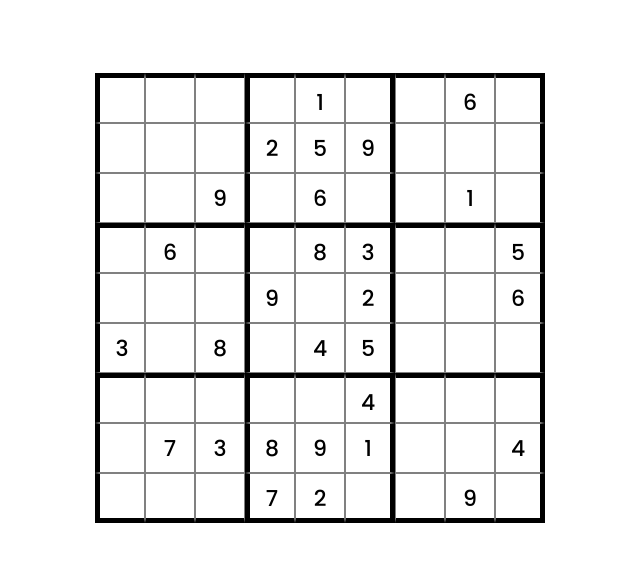
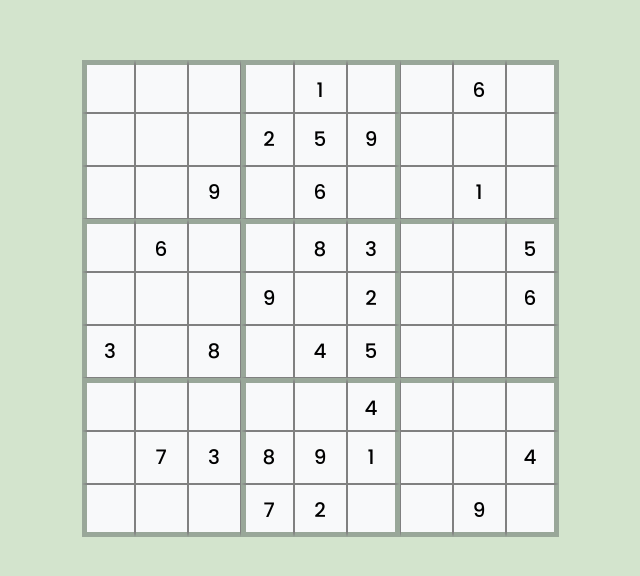
Before and after one commit to khuongduy354/sudoku-fe, a React (Create React App) app: page /single-player in a window 1280 px wide. Shown: the part 102-678 px from the top of the page, without its empty margins (320-960 px from the left). Built offline with nearby package versions, Linux system fonts and the light colour scheme.

Commit message:
basic stuffs in sudoku component
can add, erase, colors for right wrong

```diff
--- a/src/components/HomeScreen.tsx
+++ b/src/components/HomeScreen.tsx
@@ -10,6 +10,7 @@ export const HomeScreen = () => {
         backgroundColor: "",
       }}
     >
+      <h1>New Year Sudoku</h1>
       <button className="home__btn" type="button">
         <a href={window.location.href + "single-player"}>Single Player</a>
       </button>
--- a/src/components/SinglePlayer.tsx
+++ b/src/components/SinglePlayer.tsx
@@ -1,6 +1,7 @@
 import { SudokuBoardComponent } from "./SudokuGame/SudokuBoardComponent";
 import { sudokuBoardBuilder } from "../Sudoku";
 export const SinglePlayer = () => {
+  const backgroundColor = "#D3E4CD";
   const newBoard = sudokuBoardBuilder();
   newBoard.generateRandomBoard();
   return (
@@ -10,7 +11,7 @@ export const SinglePlayer = () => {
         display: "flex",
         justifyContent: "center",
         alignItems: "center",
-        backgroundColor: "",
+        backgroundColor: backgroundColor,
       }}
     >
       <SudokuBoardComponent board={newBoard} />
--- /dev/null
+++ b/src/components/SudokuGame/BoardContext/BoardContext.ts
@@ -0,0 +1,21 @@
+import React from "react";
+import { SudokuBoard } from "../../../Sudoku/SudokuBoard/SudokuBoard";
+import { sudokuBoardBuilder } from "../../../Sudoku";
+import { Dispatch, SetStateAction /* and others */ } from "react";
+
+type BoardContextType = {
+  boardArray: number[][];
+  setBoardArray: Dispatch<SetStateAction<number[][]>>;
+  board: SudokuBoard;
+};
+
+const BoardContextDefault: BoardContextType = {
+  boardArray: [],
+  setBoardArray: () => {},
+  board: sudokuBoardBuilder(),
+};
+
+const BoardContext = React.createContext(BoardContextDefault);
+export const BoardProvider = BoardContext.Provider;
+export const BoardConsumer = BoardContext.Consumer;
+export default BoardContext;
--- a/src/components/SudokuGame/SudokuBoardComponent.tsx
+++ b/src/components/SudokuGame/SudokuBoardComponent.tsx
@@ -1,20 +1,29 @@
-import React, { useState } from "react";
+import React, { useEffect, useState } from "react";
 import { SudokuBoard } from "../../Sudoku/SudokuBoard/SudokuBoard";
 import { SudokuCell } from "./SudokuCell";
+import { BoardProvider } from "./BoardContext/BoardContext";
 type SudokuBoardProps = {
   board: SudokuBoard;
 };
 
 export const SudokuBoardComponent = ({ board }: SudokuBoardProps) => {
-  const [arrayGameState, setArrayGameState] = useState(
+  const [gameBoardArray, setGameBoardArray] = useState(
     board.getArrayGameState()
   );
+
   return (
+    <BoardProvider
+      value={{
+        boardArray: gameBoardArray,
+        setBoardArray: setGameBoardArray,
+        board: board,
+      }}
+    >
       <table style={{ borderSpacing: "0px" }}>
-      {arrayGameState.map((row, posX) => {
+        {gameBoardArray.map((row, posX) => {
           return (
             <React.Fragment>
-            <tr>
+              <tr key={posX}>
                 {row.map((col, posY) => (
                   <SudokuCell key={posY} posX={posX} posY={posY} value={col} />
                 ))}
@@ -23,5 +32,6 @@ export const SudokuBoardComponent = ({ board }: SudokuBoardProps) => {
           );
         })}
       </table>
+    </BoardProvider>
   );
 };
--- a/src/components/SudokuGame/SudokuCell.tsx
+++ b/src/components/SudokuGame/SudokuCell.tsx
@@ -1,5 +1,8 @@
-import { CircleMenu, CircleMenuItem } from "react-circular-menu";
-import { isPropertySignature } from "typescript";
+import React, { useEffect, useRef, useContext } from "react";
+import { FaPencilAlt, FaEraser } from "react-icons/fa";
+import { Planet } from "react-planet";
+import { useState } from "react";
+import BoardContext from "./BoardContext/BoardContext";
 type SudokuCellProps = {
   value: number;
   posX: number;
@@ -7,39 +10,127 @@ type SudokuCellProps = {
 };
 
 export const SudokuCell = ({ value, posX, posY }: SudokuCellProps) => {
+  const { boardArray, setBoardArray, board } = useContext(BoardContext);
+
+  const [doRenderOption, setDoRenderOption] = useState(false);
+  const [isCorrectValue, setIsCorrectValue] = useState(
+    board.getArraySolutionState()[posX][posY] === boardArray[posX][posY]
+  );
+
+  useEffect(() => {
+    setIsCorrectValue(
+      board.getArraySolutionState()[posX][posY] === boardArray[posX][posY]
+    );
+  }, [boardArray, board.getArrayGameState()]);
+
+  const isCellOriginal = board.getOriginalArray()[posX][posY] !== 0;
+  const areaBorderColor = "#99A799";
+  const cellSize = "53px";
+  const cellColor = "#F8F9FA";
+  const OptionColor = "#F8F9FA";
+  const highlightColor = "grey";
+
+  const SatelitesOption = ({ option }: { option: number }) => {
+    const shownValue =
+      option === 10 ? <FaPencilAlt /> : option === 0 ? <FaEraser /> : option;
+    return (
+      <div
+        onClick={() => {
+          switch (option) {
+            case 0:
+              board.eraseCell(posX, posY);
+              break;
+            case 10:
+              break;
+            default:
+              board.fillCell(posX, posY, option);
+              break;
+          }
+          const tempBoard = JSON.parse(
+            JSON.stringify(board.getArrayGameState())
+          );
+          setDoRenderOption(false);
+          setBoardArray(tempBoard);
+        }}
+        style={{
+          color: "black",
+          height: 50,
+          width: 50,
+          borderRadius: "50%",
+          border: "thin solid ",
+        }}
+        className="satelites"
+      >
+        {shownValue}
+      </div>
+    );
+  };
+
   const renderOptions = () => {
     return (
-      <div>
-        <CircleMenu
-          startAngle={-90}
-          rotationAngle={360}
-          itemSize={2}
-          radius={5}
-          rotationAngleInclusive={false}
-        ></CircleMenu>
+      <div style={{ position: "relative" }}>
+        <Planet
+          orbitRadius={80}
+          hideOrbit
+          centerContent={
+            <div
+              className="pointer"
+              style={{
+                zIndex: -1,
+                width: cellSize,
+                height: cellSize,
+              }}
+            ></div>
+          }
+          open
+          autoClose
+        >
+          <SatelitesOption option={1} />
+          <SatelitesOption option={2} />
+          <SatelitesOption option={3} />
+          <SatelitesOption option={4} />
+          <SatelitesOption option={5} />
+          <SatelitesOption option={6} />
+          <SatelitesOption option={7} />
+          <SatelitesOption option={8} />
+          <SatelitesOption option={9} />
+          <SatelitesOption option={0} />
+          <SatelitesOption option={10} />
+        </Planet>
       </div>
     );
   };
   return (
     <td
-      onDoubleClick={() => renderOptions()}
+      onClick={() => {
+        !isCellOriginal && setDoRenderOption(true);
+      }}
+      className={"" + `${!isCellOriginal && "pointer"}`}
       style={{
+        color: isCellOriginal ? "black" : isCorrectValue ? "blue" : "red",
+        backgroundColor: cellColor,
         display: "inline-block",
-        width: "50px",
-        height: "50px",
+        width: cellSize,
+        height: cellSize,
         border: "thin solid grey",
-        borderBottom: `${posX === 8 && "thick solid black"}`,
+        borderBottom: `${posX === 8 && "thick solid " + areaBorderColor}`,
         borderTop: `${
-          (posX === 0 || posX === 3 || posX === 6) && "thick solid black"
+          (posX === 0 || posX === 3 || posX === 6) &&
+          "thick solid " + areaBorderColor
         }`,
-        borderLeft: `${(posY === 0 || posY === 3) && "thick solid black"}`,
-        borderRight: `${(posY === 8 || posY === 5) && "thick solid black"}`,
+        borderLeft: `${
+          (posY === 0 || posY === 3) && "thick solid " + areaBorderColor
+        }`,
+        borderRight: `${
+          (posY === 8 || posY === 5) && "thick solid " + areaBorderColor
+        }`,
         textAlign: "center",
         fontSize: "22px",
         lineHeight: "50px",
       }}
     >
-      {value !== 0 && value}
+      {!isCellOriginal && doRenderOption && renderOptions()}
+      <span>{value !== 0 && value}</span>
     </td>
   );
 };
--- a/src/index.css
+++ b/src/index.css
@@ -46,7 +46,30 @@ button:hover {
   color: white;
   background-color: #0a9396;
   transition: 0.15s;
+  cursor: pointer;
 }
 .home__btn {
   margin: 1px 0;
 }
+.circularMenu {
+  font-size: 0;
+}
+.circularMenu::before {
+  content: "";
+}
+
+.emptyCell:hover {
+  cursor: pointer;
+}
+
+.satelites {
+  background-color: #f8f9fa;
+}
+
+.satelites:hover {
+  background-color: grey;
+}
+
+.pointer {
+  cursor: pointer;
+}
```
Also changed, not shown: package.json (+7 -0 lines), 1 other file (tests, documents, lock files or other folders). Lines whose indentation alone changed are shown as unchanged.
